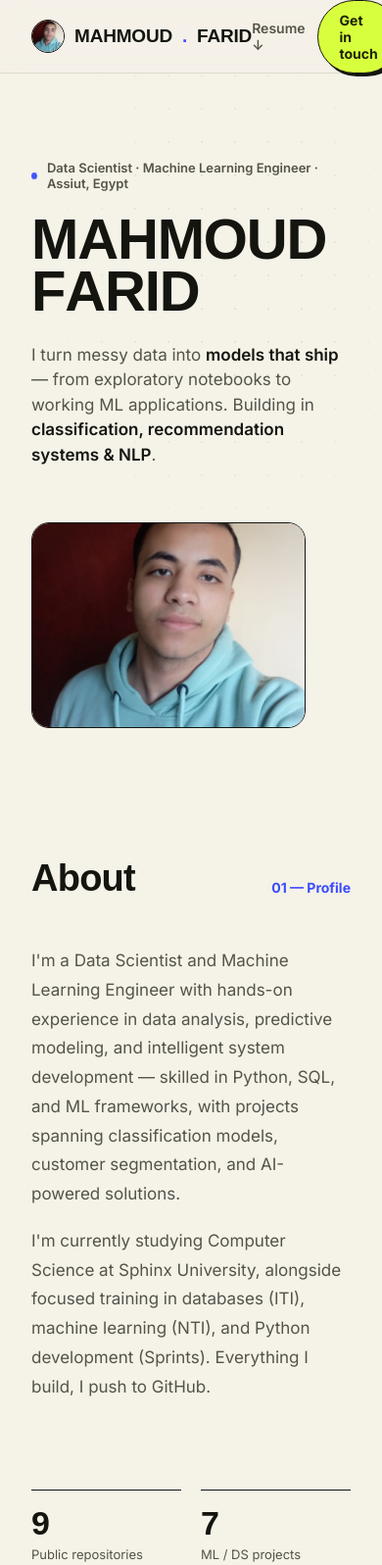
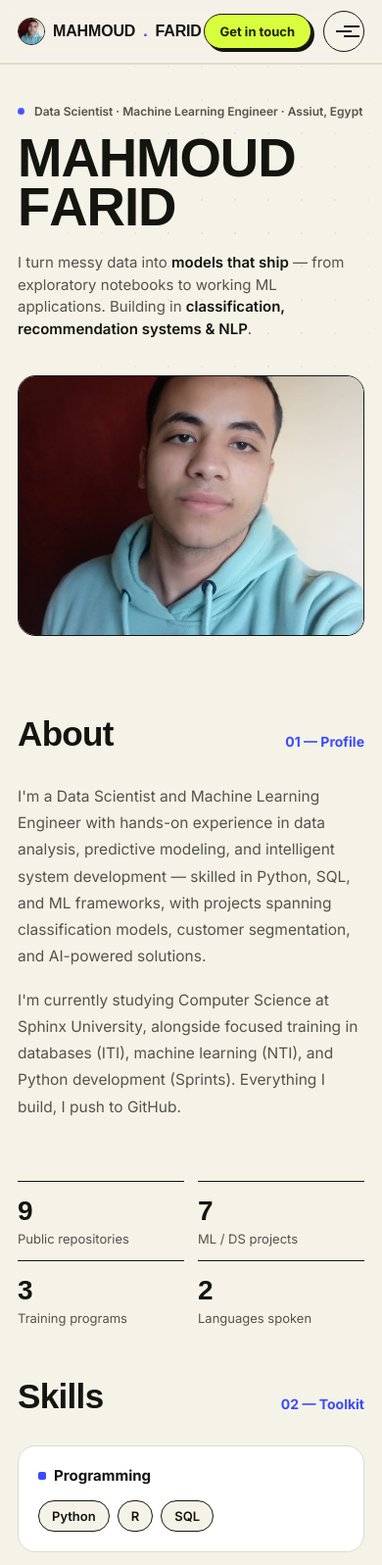
Before and after one commit to Mahmoudfarid777/portofolio, a plain HTML site: page index.html in a window 390 px wide. Shown: the top 1597 px of the page at 98% size. Drawn offline with Linux system fonts and the light colour scheme; a web font is replaced by a local one.

Commit message:
Update index.html

```diff
--- a/index.html
+++ b/index.html
@@ -1,3 +1,4 @@
+
 <!DOCTYPE html>
 <html lang="en">
 <head>
@@ -60,15 +61,43 @@
     padding:11px 22px; border-radius:100px; font-weight:700; font-size:14px;
     border:1.5px solid var(--ink); box-shadow:3px 3px 0 var(--ink);
     transition:transform .15s ease, box-shadow .15s ease;
+    white-space:nowrap;
   }
   .cta-pill:hover{transform:translate(-2px,-2px); box-shadow:5px 5px 0 var(--ink);}
+
+  .nav-right{display:flex; gap:12px; align-items:center;}
+  .resume-link{font-size:14px; font-weight:600; color:var(--ink-soft); white-space:nowrap;}
+
+  .menu-btn{
+    display:none; width:42px; height:42px; border-radius:50%; border:1.5px solid var(--ink);
+    background:var(--cream); align-items:center; justify-content:center; flex-shrink:0; cursor:pointer;
+    position:relative;
+  }
+  .menu-btn span, .menu-btn span::before, .menu-btn span::after{
+    content:''; position:absolute; width:16px; height:1.5px; background:var(--ink); transition:transform .2s ease, opacity .2s ease;
+  }
+  .menu-btn span{}
+  .menu-btn span::before{transform:translateY(-5px);}
+  .menu-btn span::after{transform:translateY(5px);}
+  .menu-btn.open span{background:transparent;}
+  .menu-btn.open span::before{transform:translateY(0) rotate(45deg);}
+  .menu-btn.open span::after{transform:translateY(0) rotate(-45deg);}
+
+  .mobile-menu{
+    display:none; max-height:0; overflow:hidden; border-bottom:1px solid var(--line);
+    background:var(--cream); transition:max-height .3s ease;
+  }
+  .mobile-menu.open{max-height:400px;}
+  .mobile-menu-inner{display:flex; flex-direction:column; padding:8px 32px 22px;}
+  .mobile-menu a{padding:13px 0; font-size:16px; font-weight:600; color:var(--ink); border-bottom:1px solid var(--line);}
+  .mobile-menu a:last-child{border-bottom:none;}
 
   .hero{position:relative; padding:88px 0 40px; overflow:hidden;}
   .eyebrow-row{display:flex; align-items:center; gap:10px; font-size:13px; font-weight:600; color:var(--ink-soft); margin-bottom:22px; position:relative; z-index:1;}
   .dot{width:7px; height:7px; border-radius:50%; background:var(--blue); animation:pulse 2.2s ease-in-out infinite;}
   @keyframes pulse{0%,100%{opacity:1; transform:scale(1);} 50%{opacity:.4; transform:scale(.7);}}
 
-  h1.hero-name{font-size:clamp(58px, 10vw, 128px); position:relative; z-index:1;}
+  h1.hero-name{font-size:clamp(48px, 10vw, 128px); position:relative; z-index:1;}
   h1.hero-name .line{display:block; overflow:hidden;}
   h1.hero-name .letter{display:inline-block; opacity:0; transform:translateY(110%); animation:riseUp .7s cubic-bezier(.2,.8,.2,1) forwards;}
   @keyframes riseUp{to{opacity:1; transform:translateY(0);}}
@@ -76,7 +105,7 @@
   .hero-role{display:flex; align-items:flex-end; justify-content:space-between; gap:24px; flex-wrap:wrap; margin-top:26px; position:relative; z-index:1;
     opacity:0; animation:fadeUp .7s ease .9s forwards;}
   @keyframes fadeUp{from{opacity:0; transform:translateY(14px);} to{opacity:1; transform:translateY(0);}}
-  .hero-role p{font-size:clamp(17px,2vw,21px); max-width:480px; color:var(--ink-soft); line-height:1.5;}
+  .hero-role p{font-size:clamp(16px,2vw,21px); max-width:480px; color:var(--ink-soft); line-height:1.5;}
   .hero-role p strong{color:var(--ink); font-weight:600;}
 
 
@@ -97,7 +126,7 @@
   .section{padding:96px 0;}
   .section.alt{background:var(--ink); color:var(--cream);}
   .sec-head{display:flex; justify-content:space-between; align-items:flex-end; gap:20px; margin-bottom:52px; flex-wrap:wrap;}
-  .sec-head h2{font-size:clamp(38px,5vw,58px);}
+  .sec-head h2{font-size:clamp(34px,5vw,58px);}
   .sec-head .num{font-size:14px; font-weight:700; color:var(--blue);}
   .section.alt .sec-head .num{color:var(--lime);}
   .sec-lede{max-width:460px; color:var(--ink-soft); font-size:16px; line-height:1.6;}
@@ -124,7 +153,7 @@
   .proj-card:hover{transform:translateY(-4px); box-shadow:6px 8px 0 var(--ink);}
   .proj-top{display:flex; justify-content:space-between; align-items:flex-start; margin-bottom:22px;}
   .proj-tag{font-size:11px; font-weight:700; letter-spacing:.05em; text-transform:uppercase; color:var(--blue);}
-  .proj-arrow{width:34px; height:34px; border:1.5px solid var(--ink); border-radius:50%; display:flex; align-items:center; justify-content:center; font-size:16px; transition:transform .2s ease;}
+  .proj-arrow{width:34px; height:34px; border:1.5px solid var(--ink); border-radius:50%; display:flex; align-items:center; justify-content:center; font-size:16px; transition:transform .2s ease; flex-shrink:0;}
   .proj-card:hover .proj-arrow{transform:rotate(45deg);}
   .proj-card h3{font-size:22px; margin-bottom:10px; font-family:'Archivo Expanded',sans-serif; font-weight:700; letter-spacing:-0.01em;}
   .proj-card p{font-size:14.5px; color:var(--ink-soft); line-height:1.6; margin-bottom:18px;}
@@ -143,12 +172,12 @@
   .t-row p{font-size:14px; color:#B9B8AC; line-height:1.6;}
 
   .contact-box{background:var(--lime); border:1.5px solid var(--ink); border-radius:28px; padding:64px 48px; text-align:center; position:relative; overflow:hidden;}
-  .contact-box h2{font-size:clamp(36px,6vw,64px); color:var(--lime-ink); margin-bottom:18px;}
+  .contact-box h2{font-size:clamp(32px,6vw,64px); color:var(--lime-ink); margin-bottom:18px;}
   .contact-box .lede{font-size:16px; color:var(--lime-ink); max-width:440px; margin:0 auto 32px; opacity:.85;}
   .contact-actions{display:flex; gap:14px; justify-content:center; flex-wrap:wrap;}
-  .email-btn{display:inline-flex; align-items:center; gap:10px; background:var(--ink); color:var(--cream); padding:16px 30px; border-radius:100px; font-weight:700; font-size:15px; border:1.5px solid var(--ink); box-shadow:4px 4px 0 rgba(20,21,15,0.35); transition:transform .15s ease;}
+  .email-btn{display:inline-flex; align-items:center; gap:10px; background:var(--ink); color:var(--cream); padding:16px 30px; border-radius:100px; font-weight:700; font-size:15px; border:1.5px solid var(--ink); box-shadow:4px 4px 0 rgba(20,21,15,0.35); transition:transform .15s ease; word-break:break-word;}
   .email-btn:hover{transform:translate(-2px,-2px);}
-  .phone-pill{display:inline-flex; align-items:center; gap:10px; background:transparent; color:var(--lime-ink); padding:16px 26px; border-radius:100px; font-weight:700; font-size:15px; border:1.5px solid var(--ink);}
+  .phone-pill{display:inline-flex; align-items:center; gap:10px; background:transparent; color:var(--lime-ink); padding:16px 26px; border-radius:100px; font-weight:700; font-size:15px; border:1.5px solid var(--ink); white-space:nowrap;}
   .social-row{display:flex; gap:16px; justify-content:center; margin-top:36px;}
   .social-row a{width:46px; height:46px; border-radius:50%; border:1.5px solid var(--ink); display:flex; align-items:center; justify-content:center; font-size:12px; font-weight:700; background:var(--cream); color:var(--ink-soft); transition:transform .15s ease, background .15s ease, color .15s ease;}
   .social-row a:hover{background:var(--ink); color:var(--cream); transform:translateY(-3px);}
@@ -162,11 +191,82 @@
     .hero-role, .status-card, .photo-strip{opacity:1;}
   }
 
+  /* ===== Tablet ===== */
+  @media(max-width:1024px){
+    .wrap{padding:0 26px;}
+    .about-grid{gap:44px;}
+    .proj-grid{gap:18px;}
+  }
+
   @media(max-width:860px){
+    .wrap{padding:0 22px;}
     .nav-links{display:none;}
+    .menu-btn{display:flex;}
+    .mobile-menu{display:block;}
+    .resume-link{display:none;}
+
+    .section{padding:72px 0;}
+    .hero{padding:56px 0 32px;}
+
     .photo-strip .ph{width:100%; max-width:280px;}
-    .about-grid, .skill-groups, .proj-grid{grid-template-columns:1fr;}
-    .t-row{grid-template-columns:1fr;}
+    .about-grid{grid-template-columns:1fr; gap:36px;}
+    .skill-groups{grid-template-columns:repeat(2,1fr);}
+    .proj-grid{grid-template-columns:1fr;}
+
+    .t-row{grid-template-columns:1fr; gap:6px; padding:22px 0;}
+    .t-row .yr{margin-bottom:2px;}
+
+    .contact-box{padding:48px 28px;}
+    .contact-actions{flex-direction:column; align-items:stretch;}
+    .contact-actions a{justify-content:center;}
+  }
+
+  /* ===== Mobile ===== */
+  @media(max-width:560px){
+    .wrap{padding:0 18px;}
+    nav.wrap{height:64px;}
+    .logo{font-size:16px; gap:8px;}
+    .logo-avatar{width:28px; height:28px;}
+    .cta-pill{padding:9px 16px; font-size:13px;}
+
+    .hero{padding:40px 0 28px;}
+    .eyebrow-row{font-size:12px; margin-bottom:16px; flex-wrap:wrap;}
+    h1.hero-name{font-size:clamp(38px,14vw,60px);}
+    .hero-role{margin-top:20px;}
+    .hero-role p{font-size:15px; max-width:100%;}
+    .photo-strip{margin-top:36px;}
+    .photo-strip .ph{max-width:100%;}
+
+    .section{padding:56px 0;}
+    .sec-head{margin-bottom:34px;}
+    .sec-head h2{font-size:clamp(28px,9vw,40px);}
+
+    .about-grid p{font-size:15.5px;}
+    .stat-row{grid-template-columns:1fr 1fr; gap:14px;}
+    .stat .n{font-size:28px;}
+
+    .skill-groups{grid-template-columns:1fr; gap:14px;}
+    .skill-card{padding:20px;}
+
+    .proj-card{padding:22px;}
+    .proj-card h3{font-size:19px;}
+
+    .more-repos a{font-size:12px; padding:8px 14px;}
+
+    .t-row h4{font-size:16.5px;}
+
+    .contact-box{padding:38px 20px; border-radius:22px;}
+    .contact-box h2{font-size:clamp(28px,10vw,44px);}
+    .email-btn, .phone-pill{width:100%; font-size:14px; padding:14px 20px;}
+    .social-row{gap:12px; flex-wrap:wrap;}
+    .social-row a{width:42px; height:42px;}
+
+    footer{flex-direction:column; align-items:flex-start; text-align:left;}
+  }
+
+  @media(max-width:380px){
+    h1.hero-name{font-size:clamp(32px,15vw,48px);}
+    .stat-row{grid-template-columns:1fr;}
   }
 </style>
 </head>
@@ -182,11 +282,22 @@
       <a href="#experience">Experience</a>
       <a href="#contact">Contact</a>
     </div>
-    <div style="display:flex; gap:12px; align-items:center;">
-      <a href="assets/Mahmoud_Farid_CV.pdf" target="_blank" style="font-size:14px; font-weight:600; color:var(--ink-soft);">Resume ↓</a>
+    <div class="nav-right">
+      <a href="assets/Mahmoud_Farid_CV.pdf" target="_blank" class="resume-link">Resume ↓</a>
       <a href="#contact" class="cta-pill">Get in touch</a>
+      <button class="menu-btn" id="menuBtn" aria-label="Toggle menu" aria-expanded="false"><span></span></button>
     </div>
   </nav>
+  <div class="mobile-menu" id="mobileMenu">
+    <div class="mobile-menu-inner">
+      <a href="#about">About</a>
+      <a href="#skills">Skills</a>
+      <a href="#projects">Projects</a>
+      <a href="#experience">Experience</a>
+      <a href="#contact">Contact</a>
+      <a href="assets/Mahmoud_Farid_CV.pdf" target="_blank">Resume ↓</a>
+    </div>
+  </div>
 </header>
 
 <section class="hero">
@@ -433,6 +544,19 @@
       mesh.style.transform = `translate(${x}px, ${y}px)`;
     });
   }
+
+  const menuBtn = document.getElementById('menuBtn');
+  const mobileMenu = document.getElementById('mobileMenu');
+  menuBtn.addEventListener('click', () => {
+    const isOpen = mobileMenu.classList.toggle('open');
+    menuBtn.classList.toggle('open', isOpen);
+    menuBtn.setAttribute('aria-expanded', isOpen ? 'true' : 'false');
+  });
+  mobileMenu.querySelectorAll('a').forEach(a => a.addEventListener('click', () => {
+    mobileMenu.classList.remove('open');
+    menuBtn.classList.remove('open');
+    menuBtn.setAttribute('aria-expanded', 'false');
+  }));
 </script>
 
 </body>
```
